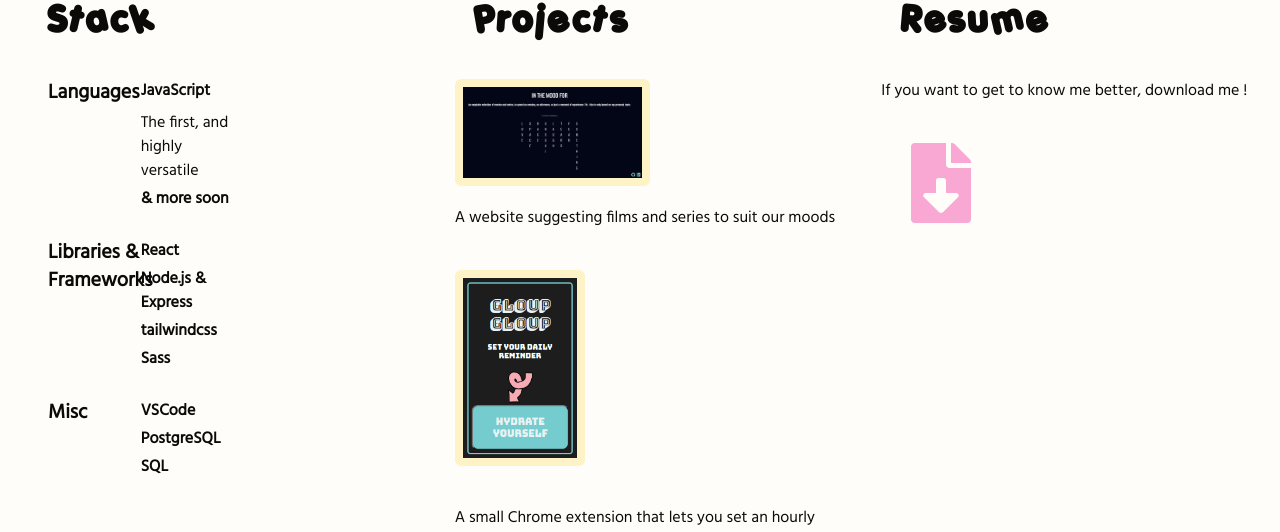
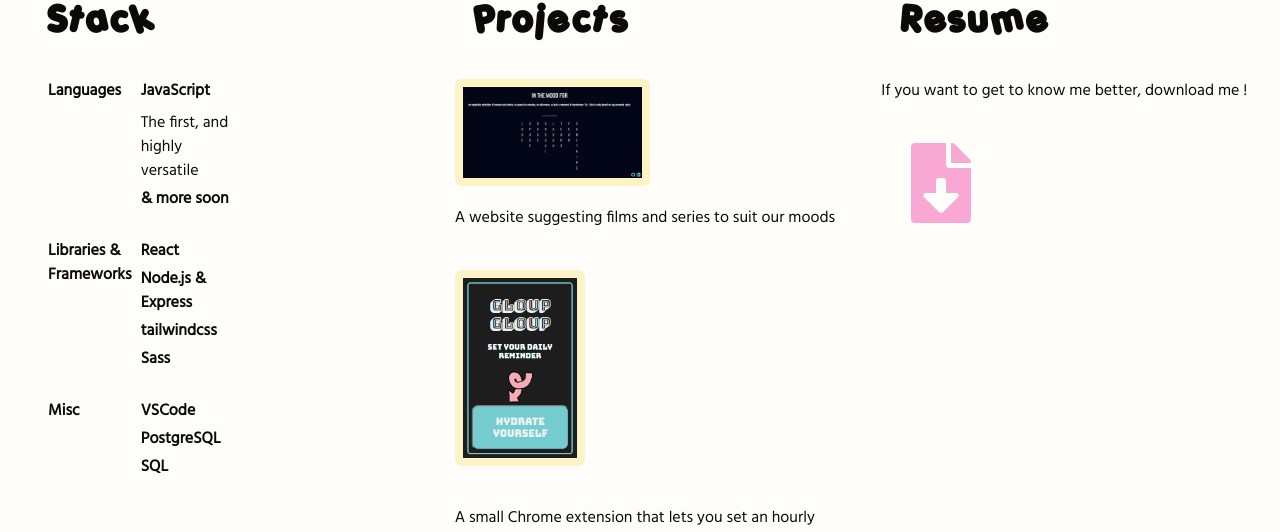
Before and after one commit to miazarre/mia-is-here, a React (Create React App) app: page / in a window 1280 px wide. Shown: the part 501-1033 px from the top of the page. Built offline with nearby package versions, Linux system fonts and the light colour scheme.

Commit message:
fix size issue

```diff
--- a/src/components/Home/Stack/index.js
+++ b/src/components/Home/Stack/index.js
@@ -7,7 +7,7 @@ const Stack = () => {
         </h2>
         <div className="font-second text-stone-950 dark:text-stone-200">
           <div className="ml-10 grid grid-cols-1 md:grid-cols-4">
-            <h3 className="font-bold text-xl">Languages</h3>
+            <h3 className="font-bold text-l">Languages</h3>
             <ul className="md:col-span-1 space-y-1">
               <li>
                 <h4 className="mb-2 font-bold">JavaScript</h4>
@@ -19,7 +19,7 @@ const Stack = () => {
             </ul>
           </div>
           <div className="mt-5 ml-10 grid grid-cols-1 md:grid-cols-4 font-second text-stone-950 dark:text-stone-200">
-            <h3 className="font-bold text-xl">Libraries & Frameworks</h3>
+            <h3 className="font-bold text-l">Libraries & Frameworks</h3>
             <ul className="md:col-span-1 space-y-1 font-bold mb-2">
               <li>
                 <h4>React</h4>
@@ -36,7 +36,7 @@ const Stack = () => {
             </ul>
           </div>
           <div className="mt-5 ml-10 grid grid-cols-1 md:grid-cols-4 font-second text-stone-950 dark:text-stone-200">
-            <h3 className="font-bold text-xl">Misc</h3>
+            <h3 className="font-bold text-l">Misc</h3>
             <ul className="md:col-span-1 space-y-1 font-bold mb-2">
               <li>
                 <h4>VSCode</h4>
```
